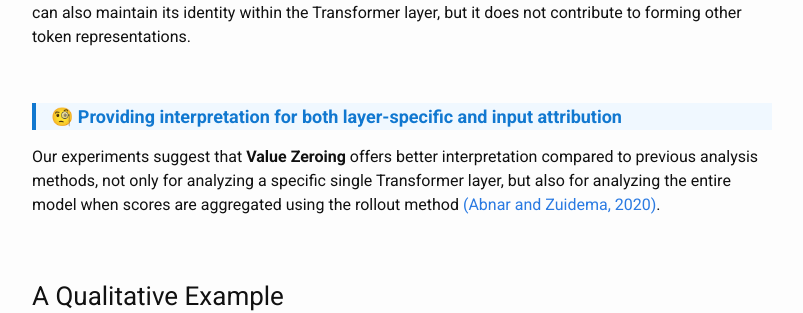
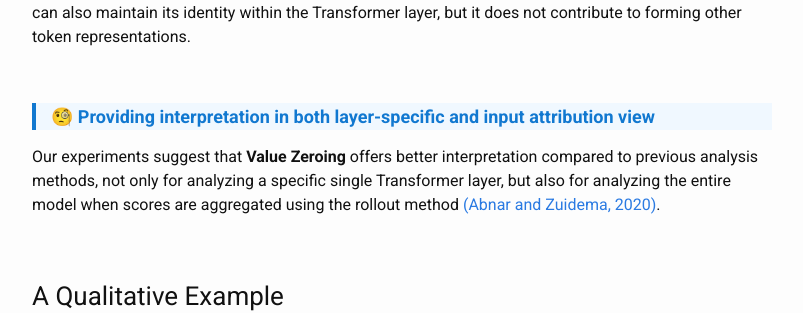
Before and after one commit to hmohebbi/hmohebbi.github.io, a Jekyll site: the page built from _posts/2023-03-29-value-zeroing.md, in a window 1280 px wide and 900 px high, scrolled down 2208 px. Shown: the part 154-467 px from the top of the window, without its empty margins (238-1041 px from the left). Built offline with Jekyll 4.4.1, drawn with Linux system fonts in a browser that asks for light colours; comment, search, counter and statistics services are not loaded.

Commit message:
Update 2023-03-29-value-zeroing.md

```diff
--- a/_posts/2023-03-29-value-zeroing.md
+++ b/_posts/2023-03-29-value-zeroing.md
@@ -58,7 +56,7 @@ Unlike generic perturbation approaches, Value Zeroing does not remove a token re
 In contrast, __Value Zeroing__ only nullifies the value vector of a specific token representation and leaves the key and query vectors (and thus the pattern of attention flow) intact. In this way, the token representation can also maintain its identity within the Transformer layer, but it does not contribute to forming other token representations.
 
 <br>
->🧐 __Providing interpretation for both layer-specific and input attribution__
+>🧐 __Providing interpretation in both layer-specific and input attribution view__
 
 Our experiments suggest that __Value Zeroing__ offers better interpretation compared to previous analysis methods, not only for analyzing a specific single Transformer layer, but also for analyzing the entire model when scores are aggregated using the rollout method [(Abnar and Zuidema,
 2020)](https://aclanthology.org/2020.acl-main.385/).
```
Also changed, not shown: other parts of _posts/2023-03-29-value-zeroing.md (+0 -2 lines).
